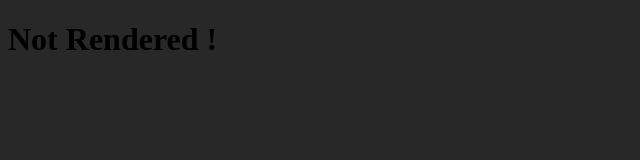
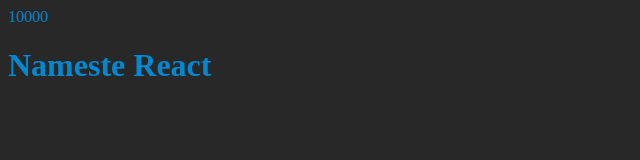
Before and after one commit to theabhinavarya/Nameste-React-1, a React app: page / in a window 1280 px wide. Shown: the whole page, without its empty margins (0-640 px from the left). Built offline with nearby package versions, Linux system fonts and the light colour scheme.

Commit message:
Episode - 3

```diff
--- a/App.js
+++ b/App.js
@@ -2,10 +2,24 @@
 import ReactDOM from "react-dom/client";
 
 // JSX
-const heading = <h1 id="heading">Nameste JSX </h1>;
+const Title = () => (<h1 id="heading" tabIndex="5">Nameste JSX </h1>);
+
+const fn = () => true;
+
+const fn2 = () => {
+    return true;
+}
+
+// React Compenent
+
+const number = 10000
+const HeadingCompenent = () => (
+    <div>
+        {number}
+        <h1>Nameste React</h1>
+    </div>
+);
 
 const root = ReactDOM.createRoot(document.getElementById("root"));
 
-console.log(jsxHeading);
-
-root.render(heading);
+root.render(<HeadingCompenent/>);
--- a/index.css
+++ b/index.css
@@ -1,5 +1,6 @@
 body{
     background-color: rgb(40, 40, 40);
+    color: rgb(0, 136, 209);
 }
 #heading {
     color: rgb(0, 149, 255);
--- a/index.html
+++ b/index.html
@@ -10,7 +10,7 @@
     <body>
 
         <div id="root">
-            <h1>Not Rendered !</h1>
+            <h1 style="text-align: center;">Not Rendered !</h1>
         </div>
 
         <script type="module" src="./App.js"></script>
```
Also changed, not shown: dist/index.html, 4 other files.
